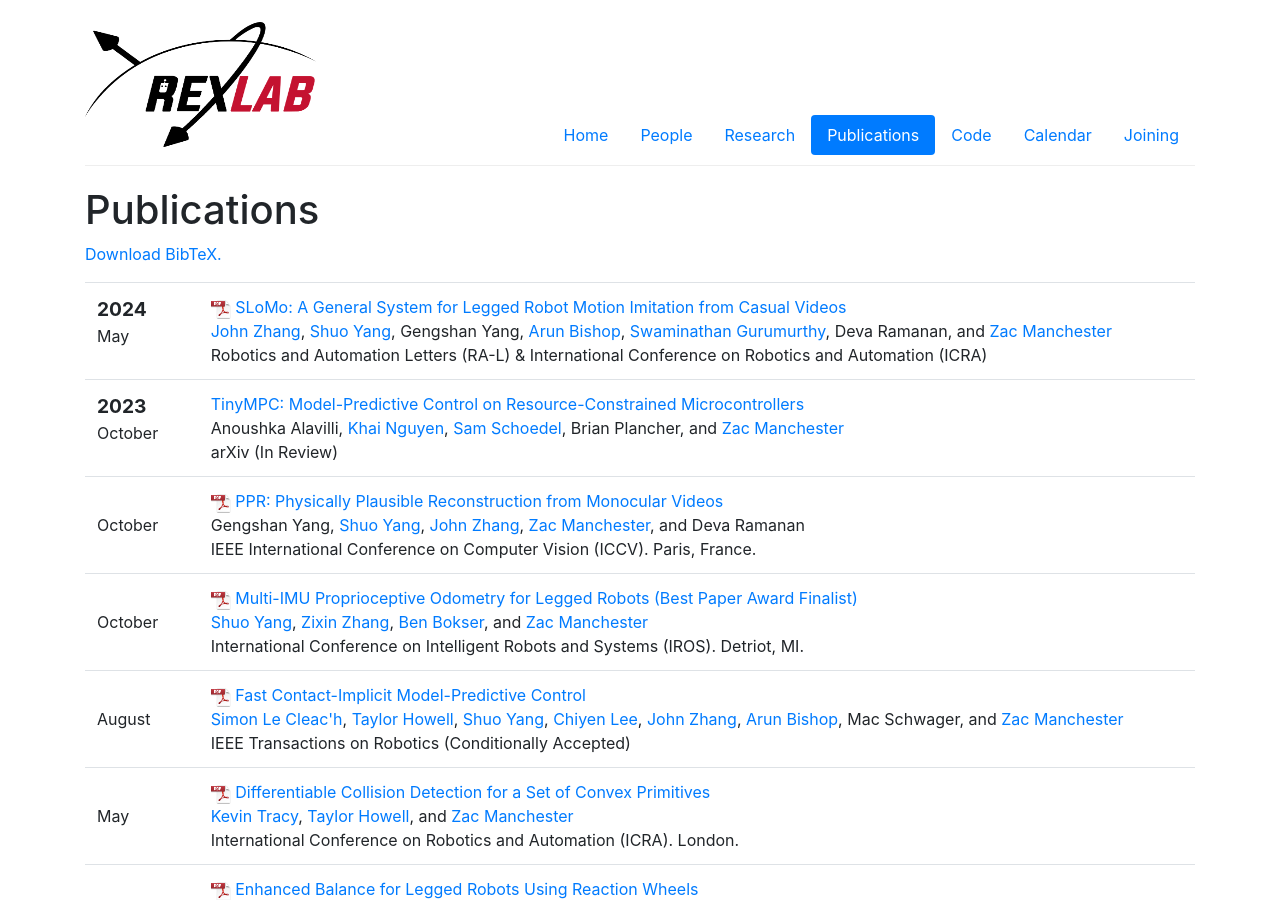
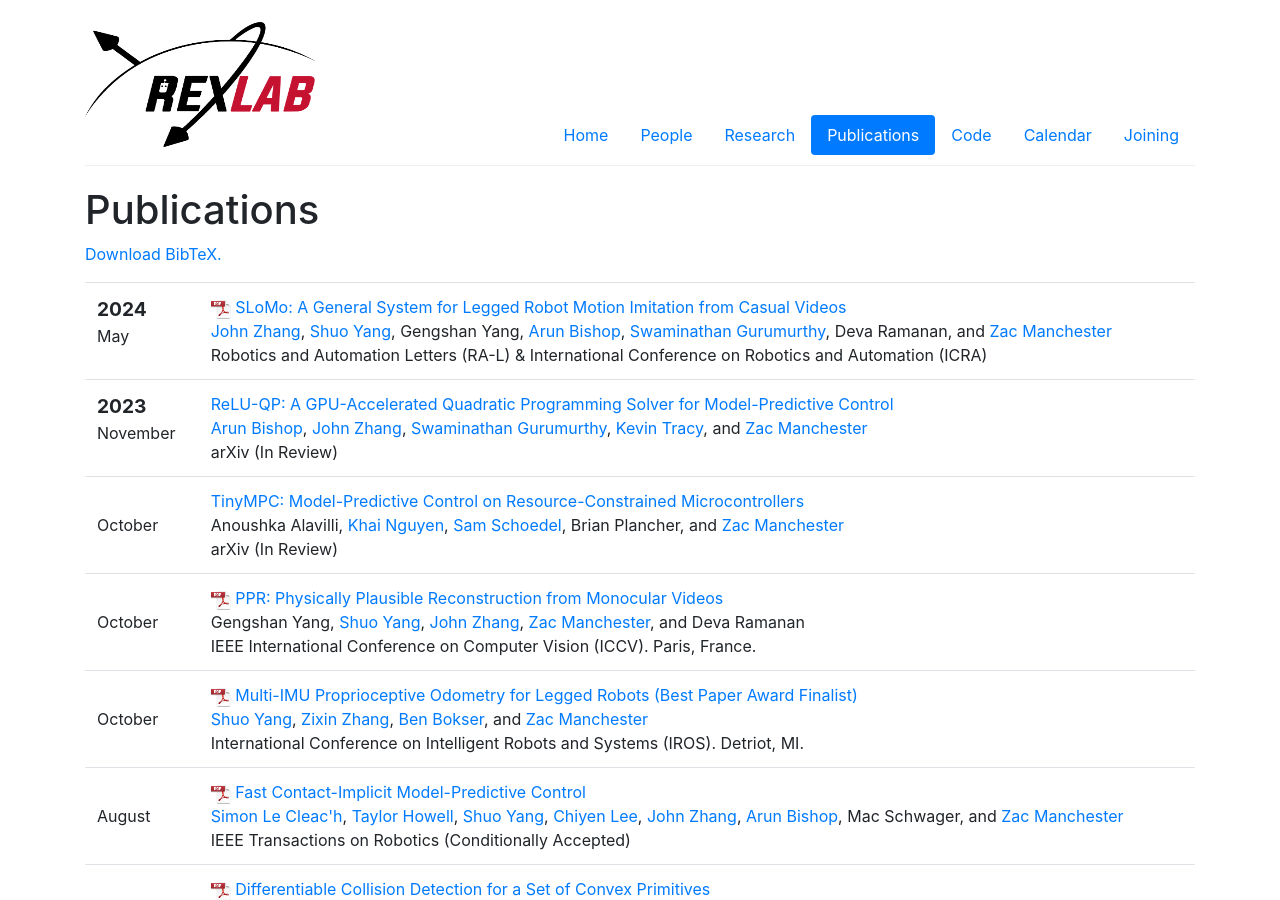
Before and after one commit to RoboticExplorationLab/roboticexplorationlab.github.io, a Jekyll site: the page built from publications.html, in a window 1280 px wide and 900 px high. Built offline with Jekyll 4.4.1, drawn with Linux system fonts in a browser that asks for light colours.

Commit message:
Added ReLU-QP to papers

```diff
--- a/_data/people.yml
+++ b/_data/people.yml
@@ -234,7 +234,6 @@ zixin:
     image: /img/people/zixin.jpg
     bio: PhD at Northwestern University
 
-
 giusy:
     display_name: "Giusy Falcone"
     webpage: "https://gfalcon2.web.illinois.edu/"
@@ -270,10 +269,10 @@ sam:
 arun:
     display_name: "Arun Bishop"
     webpage: "https://www.linkedin.com/in/arun-bishop"
-    github: abot98
+    github: arunleob
     role: phd
     image: /img/people/arun.jpg
-    bio: Optimization and control through contact
+    bio: Contact-rich optimization and control
 
 ibrahima:
     display_name: "Ibrahima S. Sow"
--- a/_data/pubs.yml
+++ b/_data/pubs.yml
@@ -5,6 +5,15 @@
   pub-type: conference
   date: 2023-10-25
   pdf: https://arxiv.org/abs/2310.16985
+  status: In Review
+
+- title: "ReLU-QP: A GPU-Accelerated Quadratic Programming Solver for Model-Predictive Control"
+  authors: [arun, john, swamig, kevin, zac]
+  projects: [relu-qp]
+  publisher: arXiv
+  pub-type: conference
+  date: 2023-11-29
+  pdf: https://arxiv.org/abs/2311.18056
   status: In Review
 
 - title: "Fast Contact-Implicit Model-Predictive Control"
```
